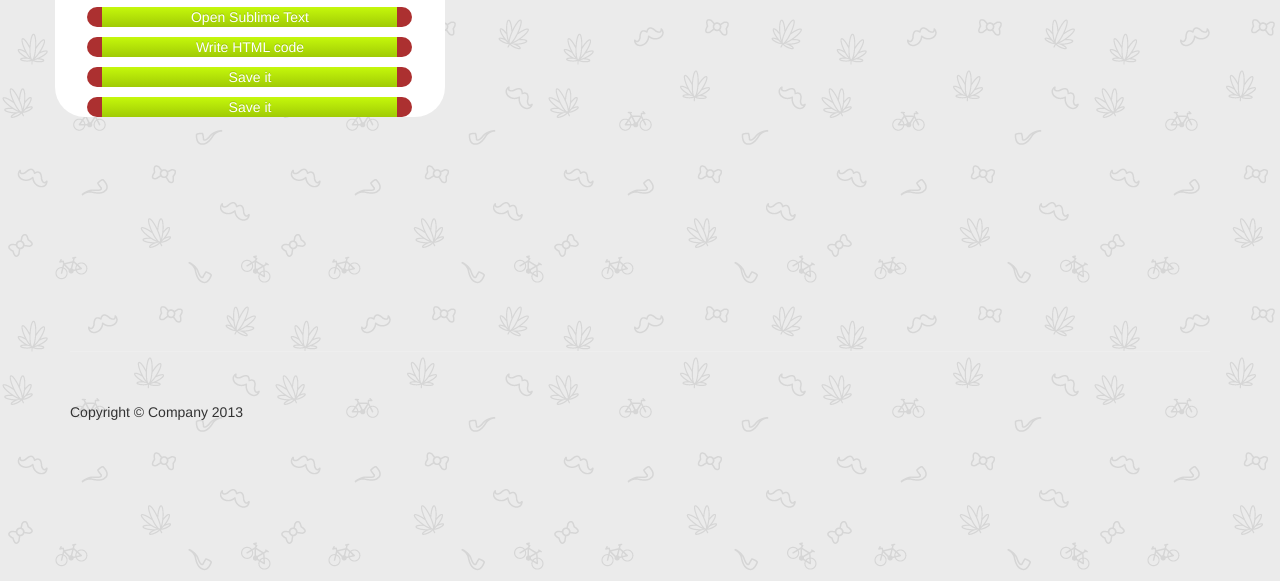
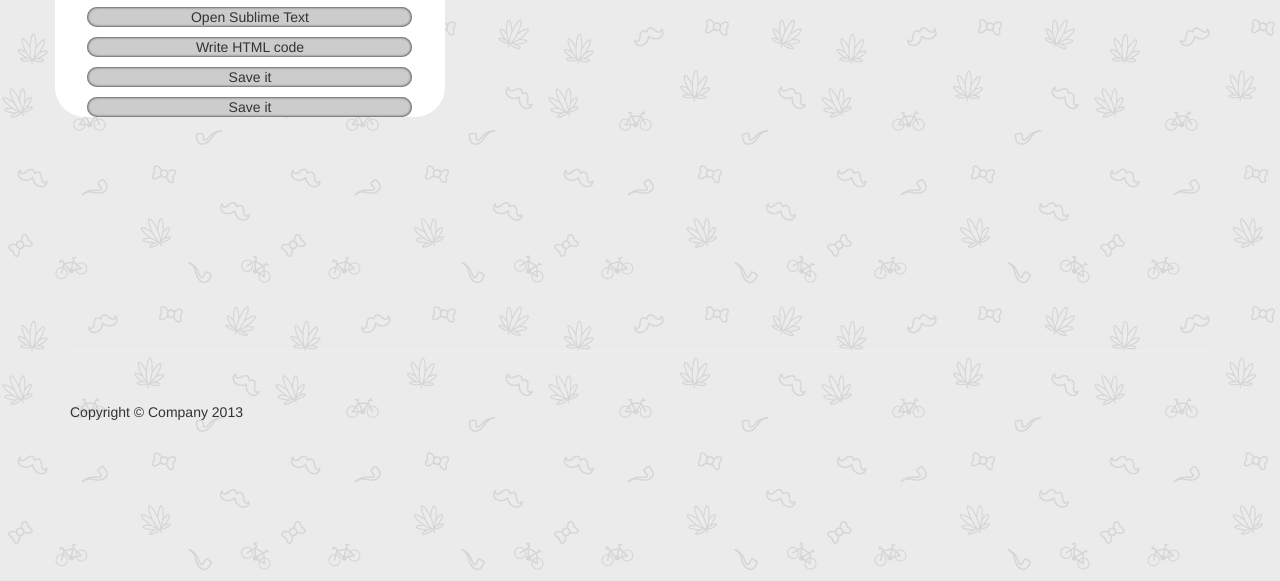
Before and after one commit to loanah/trello, a plain HTML site: page index.html in a window 1280 px wide. Shown: the part 219-800 px from the top of the page. Drawn offline with Linux system fonts and the light colour scheme.

Commit message:
Second push

```diff
--- a/css/custom.css
+++ b/css/custom.css
@@ -23,10 +23,21 @@ footer {
 	border-radius: 40px;
 	margin-top: 10px;
 	text-align: center;
+	float: left;
+ 	background-color: #CCC;
+ 	margin-right: 5px;
+ 	-webkit-border-radius:  10px;
+ 	-moz-border-radius:10px;
+ 	border-radius:10px;
+ 	-webkit-box-shadow: inset 0 0 3px #000;
+  	-ms-box-shadow: inset 0 0 3px #000;
+ 	box-shadow: inset 0 0 3px #000;
+ 	text-align: center;
+  	cursor: move;
 }
 
 
-.card header {
+/*.card header {
   background-color: hsl(73, 95%, 41%) !important;
   background-repeat: repeat-x;
   filter: progid:DXImageTransform.Microsoft.gradient(startColorstr="#c5f80b", endColorstr="#a0cb05");
@@ -41,7 +52,7 @@ footer {
   color: #fff !important;
   text-shadow: 0 -1px 0 rgba(0, 0, 0, 0.16);
   -webkit-font-smoothing: antialiased;
-}
+}*/
 
 .pane h1 {
 	text-align: center;
--- a/index.html
+++ b/index.html
@@ -92,7 +92,7 @@
 
 		<footer>
 			<div class="row">
-				<div class="col-lg-12">
+				<div class="col-xs-12">
 					<p>Copyright &copy; Company 2013</p>
 				</div>
 			</div>
--- a/js/custom.js
+++ b/js/custom.js
@@ -8,24 +8,6 @@ function handleDragStart(e) {
   dragSrcEl = this.parentNode;
   this.classList.add('dragging');
 }
-
-function handleDragEnd(e) {
-  this.style.opacity = '1.0';
-
-  Array.prototype.forEach.call(card, function(t) {
-    t.classList.remove('dragging');
-    t.classList.remove('over');
-  });
-}
-
-
-Array.prototype.forEach.call(pane, function(p) {
-
-  p.addEventListener('dragover', handleDragStart);
-  p.addEventListener('dragenter', handleDragEnd);
-});
-
-
 
 function handleDragOver(e) {
   if (e.preventDefault) {
@@ -43,6 +25,15 @@ function handleDragEnter(e) {
 
 function handleDragLeave(e) {
   this.classList.remove('over');
+}
+
+function handleDragEnd(e) {
+  this.style.opacity = '1.0';
+
+  Array.prototype.forEach.call(card, function(t) {
+    t.classList.remove('dragging');
+    t.classList.remove('over');
+  });
 }
 
 
@@ -70,6 +61,12 @@ function handleDropOntoPane(e) {
 }
 
 
+Array.prototype.forEach.call(pane, function(p) {
+
+  p.addEventListener('dragover', handleDragStart);
+  p.addEventListener('dragenter', handleDragEnd);
+});
+
 Array.prototype.forEach.call(card, function(p) {
   p.addEventListener('dragover', handleDragOver);
   p.addEventListener('dragleave', handleDragLeave);
```
